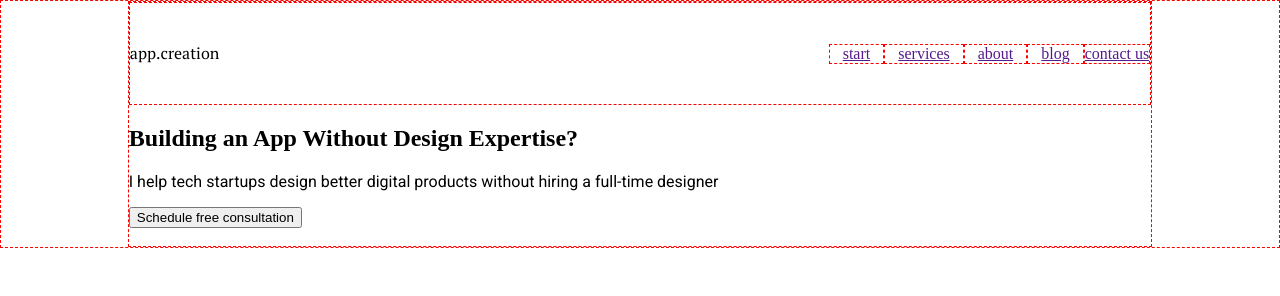
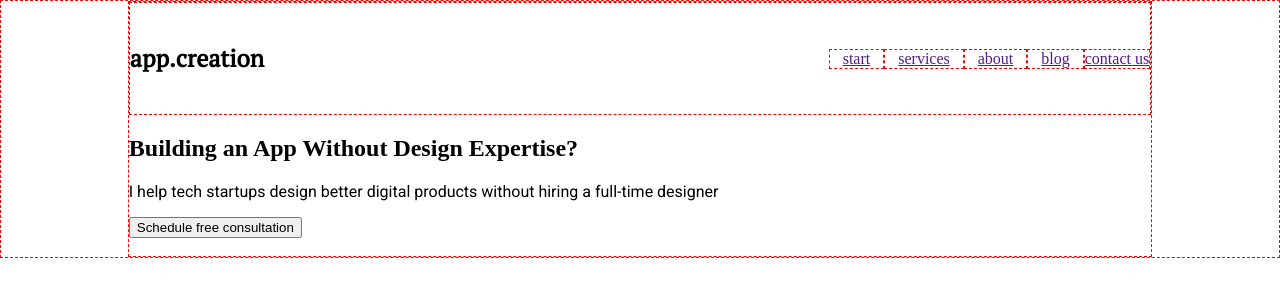
Before and after one commit to WebHeroSchool/ProjectDimona, a plain HTML site: page index.html in a window 1280 px wide. Drawn offline with Linux system fonts and the light colour scheme.

Commit message:
Сделал рефакторинг в шрифтах

```diff
--- a/styles.css
+++ b/styles.css
@@ -15,7 +15,8 @@ body {
 }
 .logo {
   padding: 40px 0;
-  font-family: pt_serif, arial, helvetica, sans-serif;
+  font: bold 24px/31px pt_serif, arial, helvetica, sans-serif;
+
 }
 .menu {
   display:flex;
```
